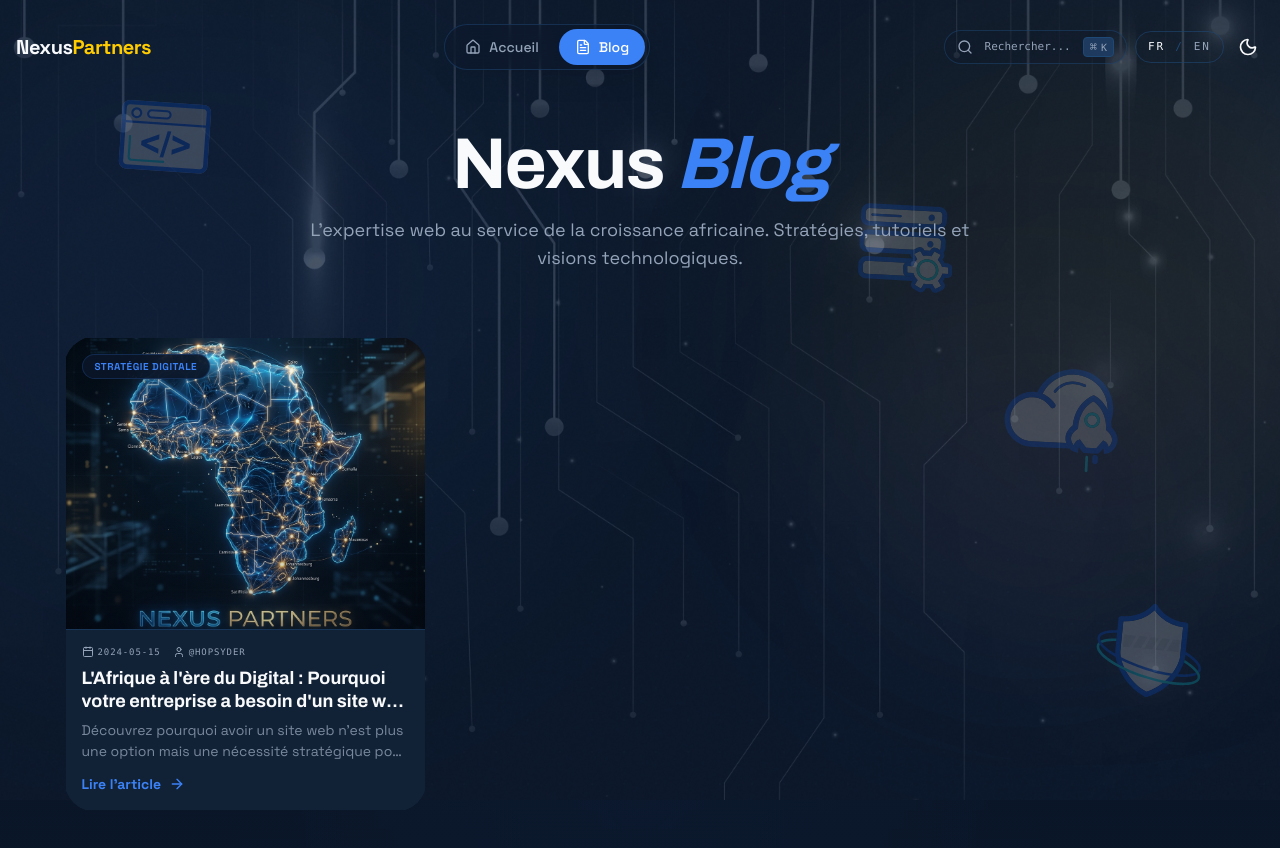
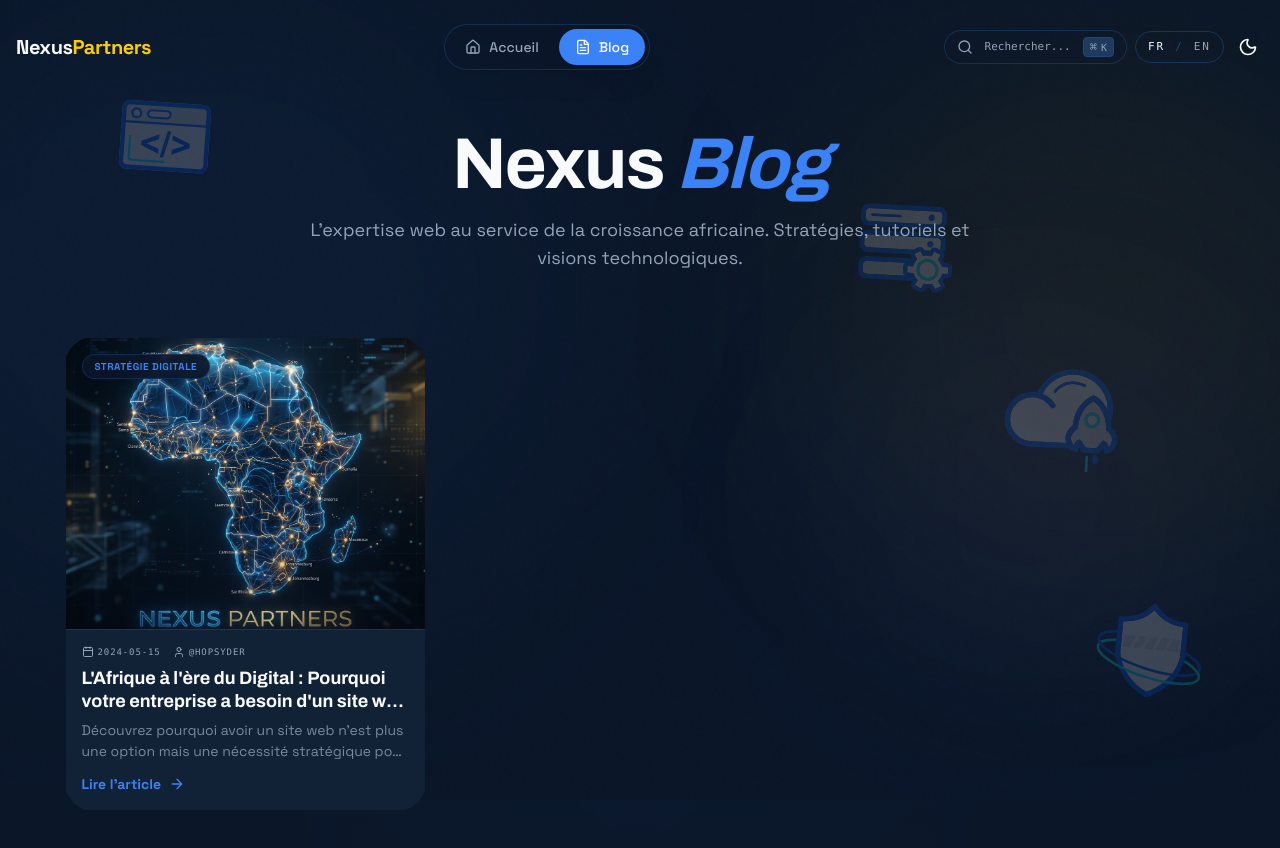
Before and after one commit to Hop-Syder/projet-nexus, a Next.js app: page /blog in a window 1280 px wide. Shown: the top 848 px of the page. Built offline with nearby package versions, Linux system fonts and the light colour scheme; grey boxes are pictures that could not be loaded.

Commit message:
refactor: remove static background image prototype from site-background component

```diff
--- a/components/site-background.tsx
+++ b/components/site-background.tsx
@@ -24,10 +24,6 @@
       aria-hidden
     >
       {/* Image de Fond Principale (Prototype) */}
-      <div
-        className="absolute inset-0 bg-cover bg-center bg-no-repeat opacity-[0.15] dark:opacity-[0.25] mix-blend-luminosity"
-        style={{ backgroundImage: "url('/background-prototypes/background.jpg')" }}
-      />
 
       {/* Grille de fond subtile */}
       <div className="grid-pattern absolute inset-0 opacity-[0.02] dark:opacity-[0.04]" />
```
